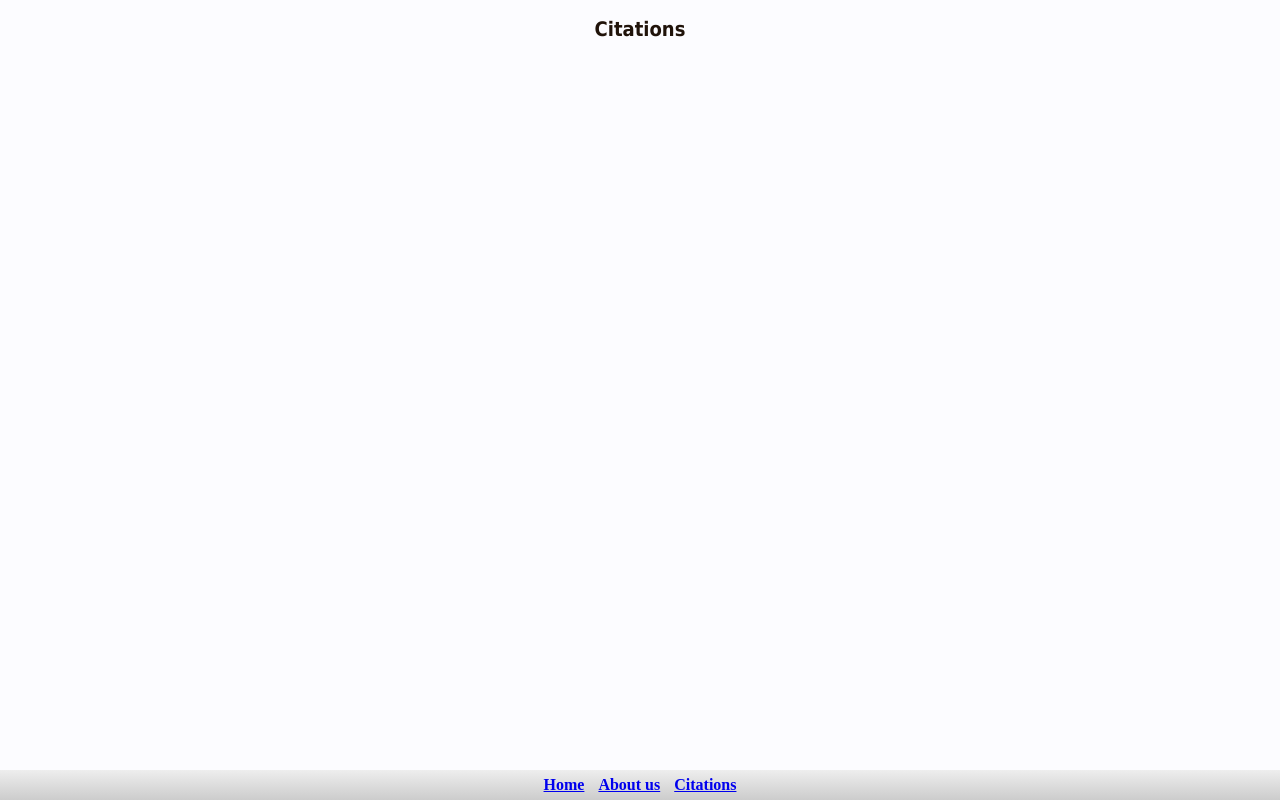
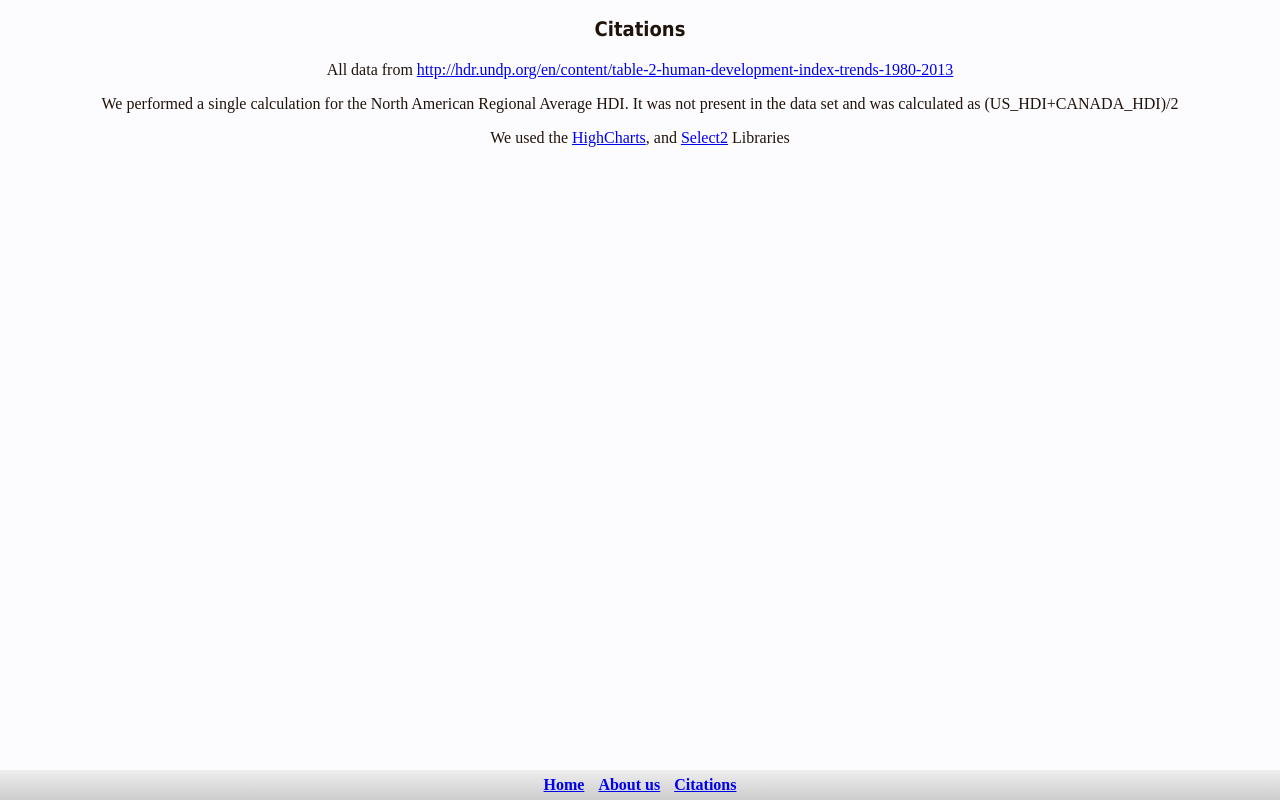
Before and after one commit to jthompson18/client-dev, a plain HTML site: page additionalPages/citiationPage.html in a window 1280 px wide. Drawn offline with Linux system fonts and the light colour scheme.

Commit message:
update citations page with informal citations

```diff
--- a/additionalPages/citiationPage.html
+++ b/additionalPages/citiationPage.html
@@ -11,7 +11,17 @@
       <header id="header">
         <h1>Citations</h1>
       </header>
-      <section id="content"></section>
+      <section id="content">
+        <section class="citaton">
+          <p>All data from <a target="_blank" href="http://hdr.undp.org/en/content/table-2-human-development-index-trends-1980-2013">http://hdr.undp.org/en/content/table-2-human-development-index-trends-1980-2013</a></p>
+        </section>
+        <section class="citaton">
+          <p>We performed a single calculation for the North American Regional Average HDI. It was not present in the data set and was calculated as (US_HDI+CANADA_HDI)/2</p>
+        </section>
+        <section class="citaton">
+          <p>We used the <a target="_blank" href="http://api.highcharts.com/highcharts">HighCharts</a>, and <a target="_blank" href="https://select2.github.io/">Select2</a> Libraries</p>
+        </section>
+      </section>
       <footer id="footer">
         <nav class="bottom-nav">
             <a href="../index.html">Home</a>
```
Also changed, not shown: index.html (+1 -1 lines).
